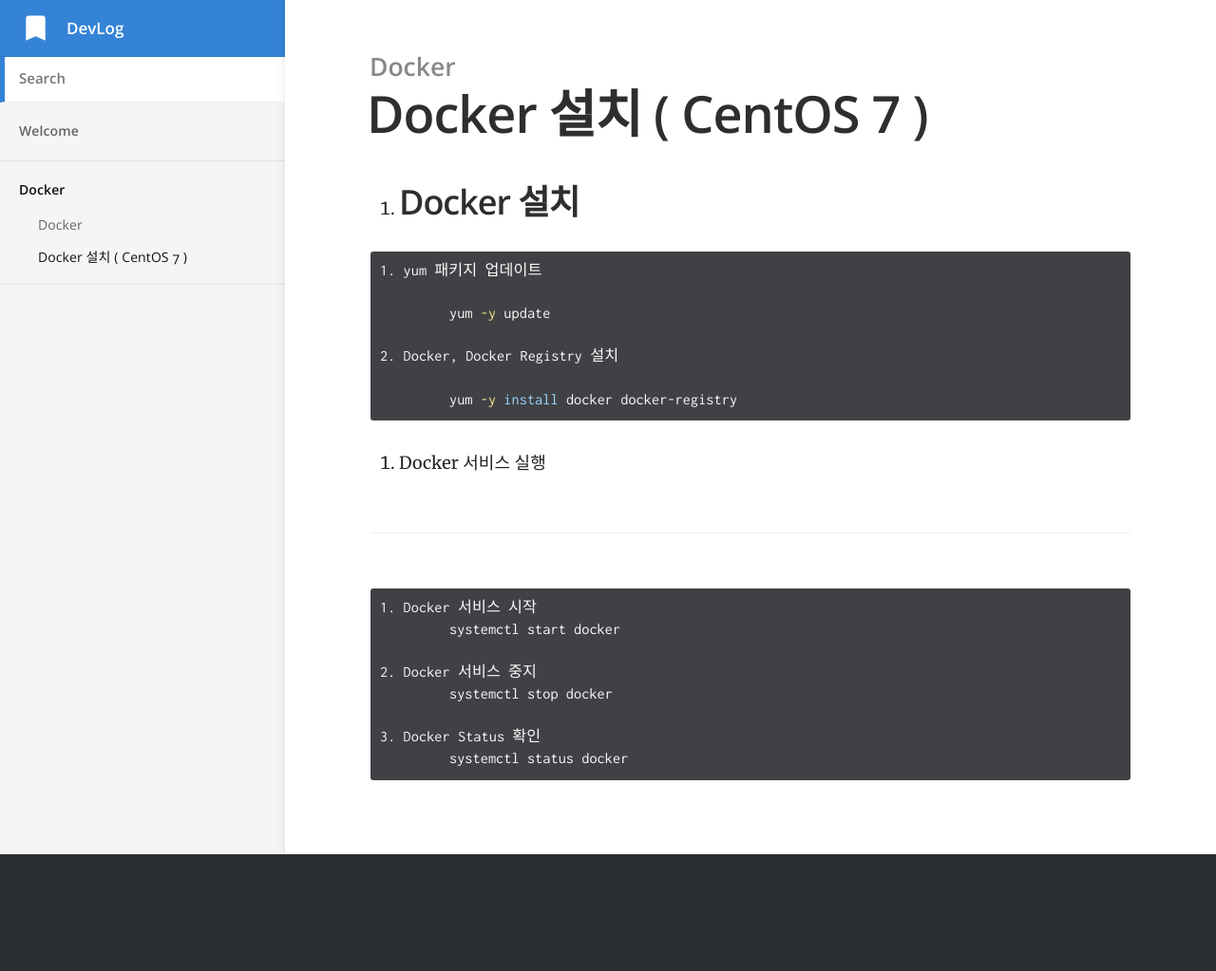
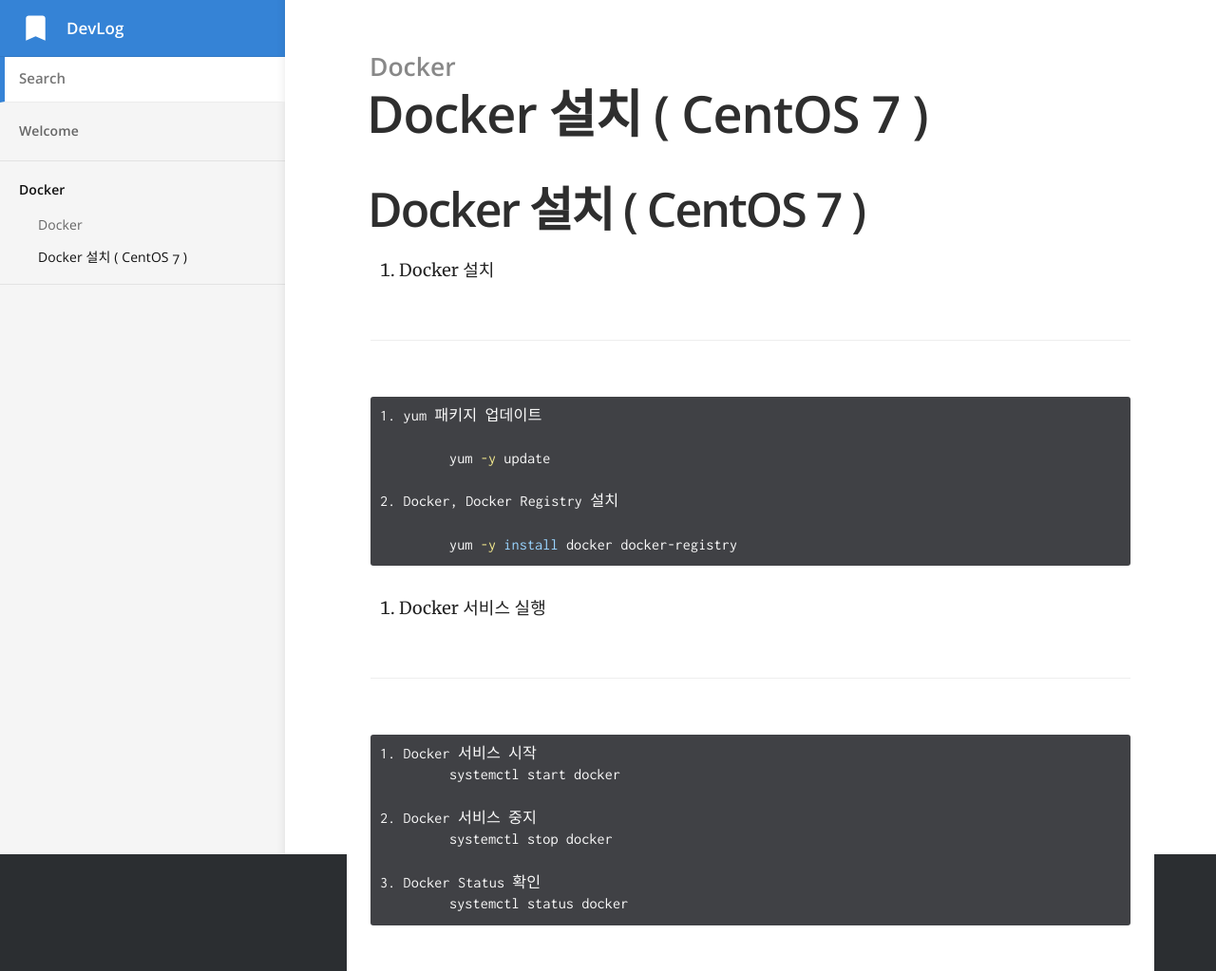
Before and after one commit to kdh0824/kdh0824.github.io, a Jekyll site: the page built from _docs/Docker/DockerInstall.md, in a window 1280 px wide. Shown: the whole page at 95% size. Built offline with Jekyll 4.4.1, drawn with Linux system fonts in a browser that asks for light colours; before the commit the page ends 900 px from its top, so only the background shows below that.

Commit message:
Docker install 수정

````diff
--- a/_docs/Docker/DockerInstall.md
+++ b/_docs/Docker/DockerInstall.md
@@ -3,7 +3,11 @@ title: Docker 설치 ( CentOS 7 )
 category: Docker
 order: 1
 ---
+
+# Docker 설치 ( CentOS 7 )
+
 1. Docker 설치
+
 ---
 
 ```bash
````
